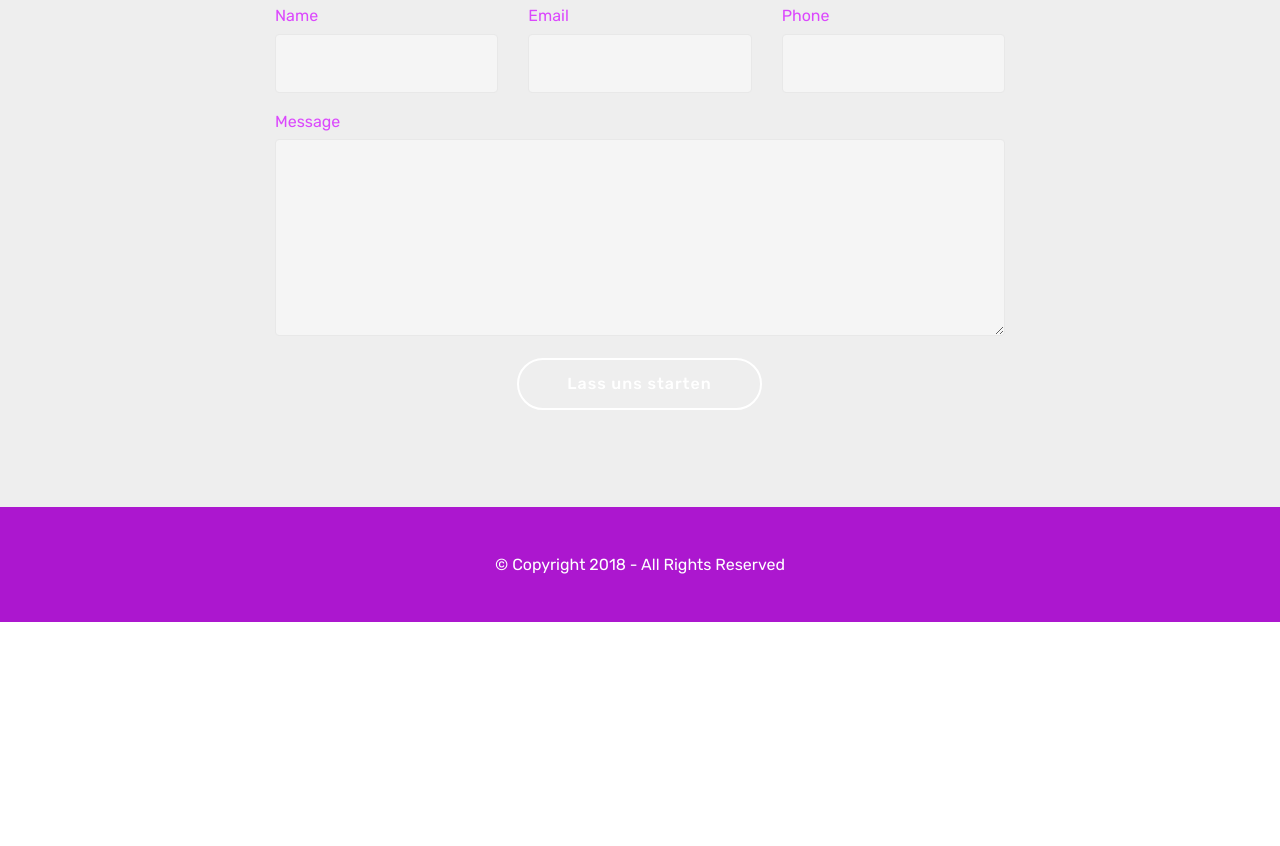
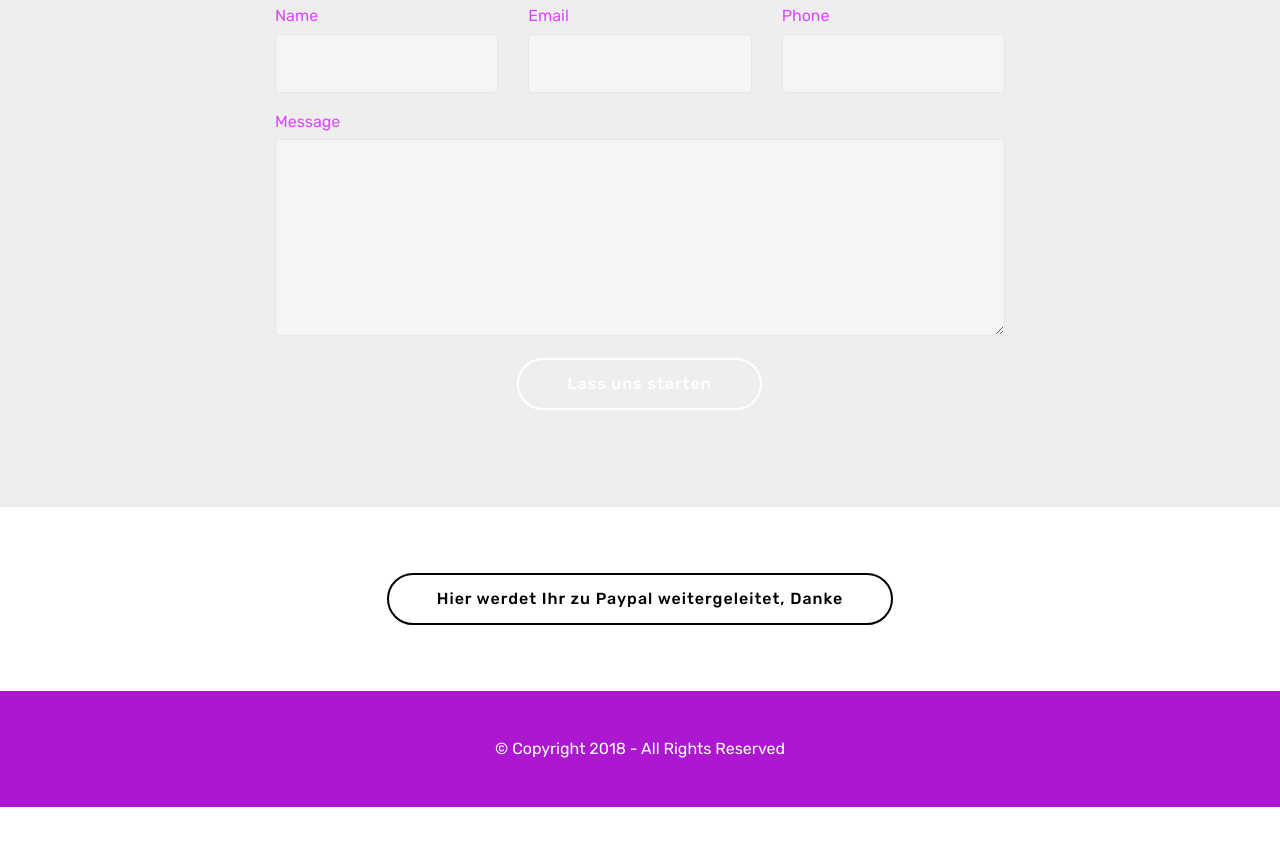
Before and after one commit to Web-Steps/landingpage2, a plain HTML site: page index.html in a window 1280 px wide. Shown: the part 1688-2534 px from the top of the page. Before the commit the page ends 2401 px from the top, so only its background shows below. Drawn offline with Linux system fonts and the light colour scheme.

Commit message:
create github pages

```diff
--- a/assets/mobirise/css/mbr-additional.css
+++ b/assets/mobirise/css/mbr-additional.css
@@ -1950,6 +1950,11 @@ body {
 .cid-qIfZqVL8BD LABEL {
   color: #db48fd;
 }
+.cid-qIiiNX7IPh {
+  padding-top: 60px;
+  padding-bottom: 60px;
+  background-color: #ffffff;
+}
 .cid-qIg32MWE06 {
   padding-top: 45px;
   padding-bottom: 45px;
--- a/index.html
+++ b/index.html
@@ -50,7 +50,7 @@
     </nav>
 </section>
 
-<section class="engine"><a href="https://mobirise.ws/m">drag and drop web maker</a></section><section class="countdown1 cid-qIg157Jfu4 mbr-parallax-background" id="countdown1-g">
+<section class="engine"><a href="https://mobirise.ws">Mobirise</a></section><section class="countdown1 cid-qIg157Jfu4 mbr-parallax-background" id="countdown1-g">
 
 
     <div class="mbr-overlay" style="opacity: 0.6; background-color: rgb(219, 72, 253);">
@@ -147,7 +147,7 @@ Perfekt, dann freue Dich auf April 2018 und melde Dich bei <br>uns für mehr Inf
             <div class="media-container-column col-lg-8" data-form-type="formoid">
                     <div data-form-alert="" hidden="">Thanks for filling out the form!</div>
 
-                    <form class="mbr-form" action="https://mobirise.com/" method="post" data-form-title="Mobirise Form"><input type="hidden" name="email" data-form-email="true" value="uMVmqusOF1zBMqo+nVKvchuQzBellwvoFjm7yv5WIQJ7p7kuFGIKe9lSxdknrGPlgResXXAa6ZtHPPU5RbKfbqwICEDm6CCejDj89nTRJNifKhLHAkxpGICE5IhdI72S" data-form-field="Email">
+                    <form class="mbr-form" action="https://mobirise.com/" method="post" data-form-title="Mobirise Form"><input type="hidden" name="email" data-form-email="true" value="aEY2q+nxw7U1WN7wMu10hG13w1xl0lFpPPYK8mWIo9N0XqkqPX0vOB/LgAZ9u9RxF5t2ryLM3qD1KPgVaqxavIFWGPPjDDSWquxmdD5ZsyNuB6R7qXJEwiLbSztDKRuV" data-form-field="Email">
                         <div class="row row-sm-offset">
                             <div class="col-md-4 multi-horizontal" data-for="name">
                                 <div class="form-group">
@@ -175,6 +175,19 @@ Perfekt, dann freue Dich auf April 2018 und melde Dich bei <br>uns für mehr Inf
 
                         <span class="input-group-btn"><button href="" type="submit" class="btn btn-form btn-white-outline display-4">Lass uns starten</button></span>
                     </form>
+            </div>
+        </div>
+    </div>
+</section>
+
+<section class="mbr-section content8 cid-qIiiNX7IPh" id="content8-i">
+
+
+
+    <div class="container">
+        <div class="media-container-row title">
+            <div class="col-12 col-md-8">
+                <div class="mbr-section-btn align-center"><a class="btn btn-black-outline display-4" href="https://www.paypal.com/cgi-bin/webscr?cmd=_s-xclick&hosted_button_id=KYCZ48RMF8ZF4">Hier werdet Ihr zu Paypal weitergeleitet, Danke</a></div>
             </div>
         </div>
     </div>
```
Also changed, not shown: 1 other file.
